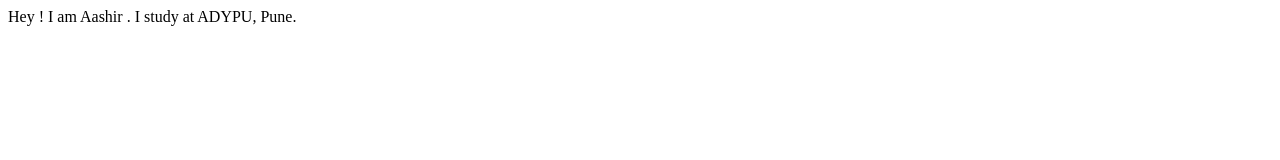
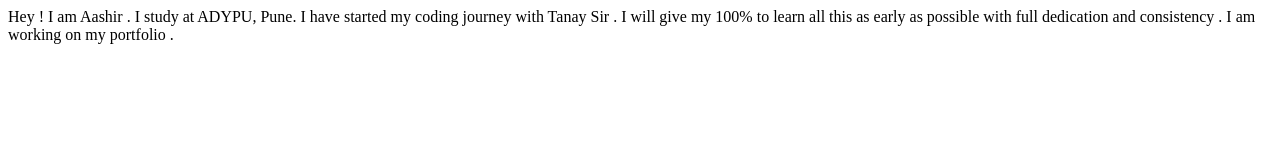
Before and after one commit to Aashir-tech/Aashir-portfolio, a plain HTML site: page index.html in a window 1280 px wide. Drawn offline with Linux system fonts and the light colour scheme.

Commit message:
refactor : Added my project details
Updating my portfolio

```diff
--- a/index.html
+++ b/index.html
@@ -8,5 +8,8 @@
 </head>
 <body>
     Hey ! I am Aashir . I study at ADYPU, Pune.
+
+    I have started my coding journey with Tanay Sir . I will give my 100% to learn all this as early as
+    possible with full dedication and consistency . I am working on my portfolio .
 </body>
 </html>
```
